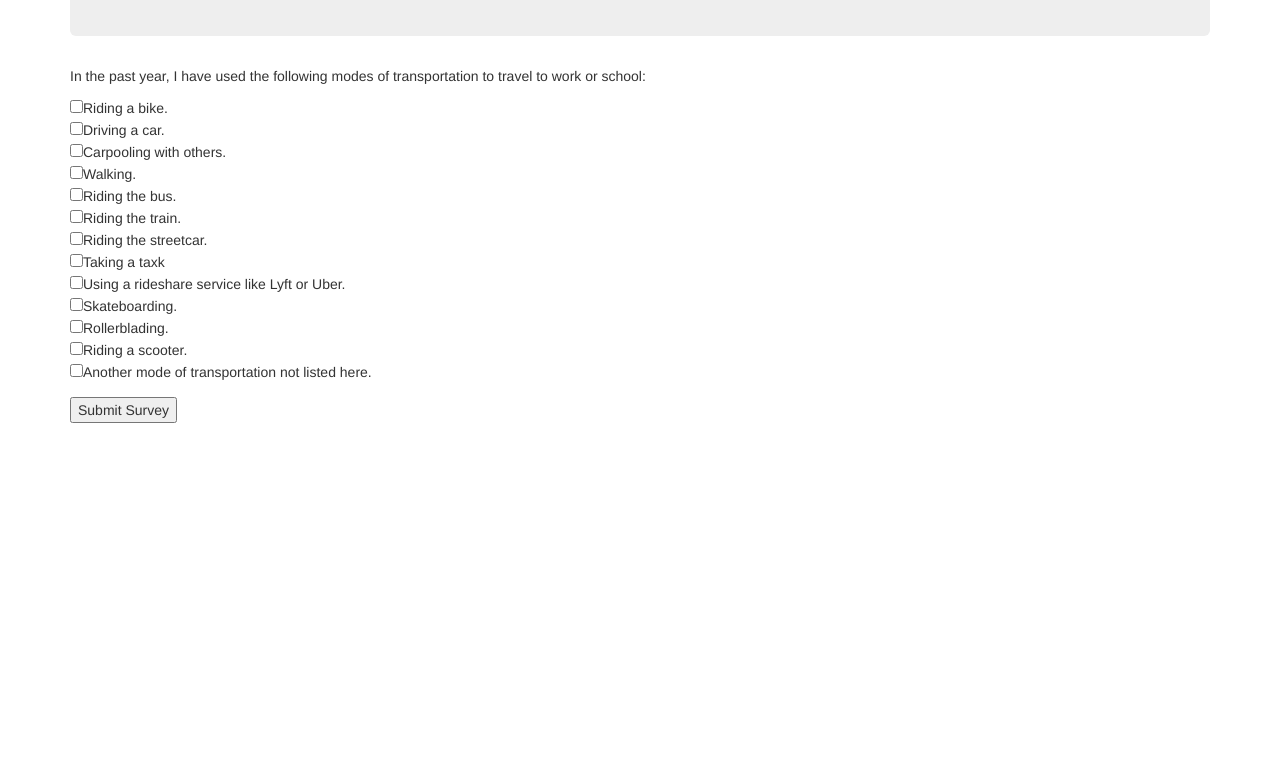
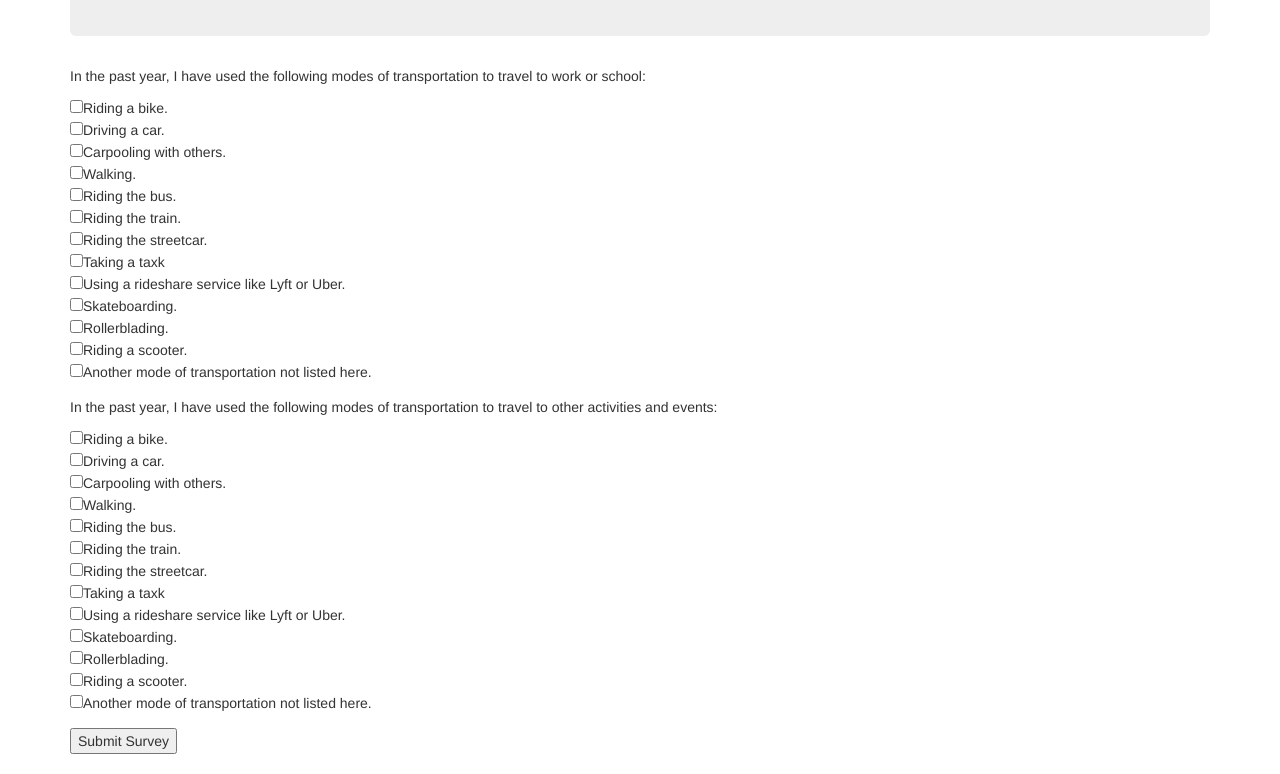
Before and after one commit to OutOfPseudonyms/transportation-survey, a plain HTML site: page index.html in a window 1280 px wide. Shown: the part 123-897 px from the top of the page. Before the commit the page ends 800 px from the top, so only its background shows below. Drawn offline with Linux system fonts and the light colour scheme.

Commit message:
add html and JavaScript for second question.

```diff
--- a/css/styles.css
+++ b/css/styles.css
@@ -1,3 +1,7 @@
 #work-responses {
   display: none;
 }
+
+#fun-responses {
+  display: none;
+}
--- a/index.html
+++ b/index.html
@@ -30,11 +30,31 @@
         <input type="checkbox" name="work-transportation" value="scooter">Riding a scooter.<br>
         <input type="checkbox" name="work-transportation" value="other">Another mode of transportation not listed here.<br>
       </div>
+      <div class="form-group">
+        <p>In the past year, I have used the following modes of transportation to travel to other activities and events:</p>
+        <input type="checkbox" name="fun-transportation" value="bike">Riding a bike.<br>
+        <input type="checkbox" name="fun-transportation" value="car">Driving a car.<br>
+        <input type="checkbox" name="fun-transportation" value="carpool">Carpooling with others.<br>
+        <input type="checkbox" name="fun-transportation" value="walk">Walking.<br>
+        <input type="checkbox" name="fun-transportation" value="bus">Riding the bus.<br>
+        <input type="checkbox" name="fun-transportation" value="train">Riding the train.<br>
+        <input type="checkbox" name="fun-transportation" value="streetcar">Riding the streetcar.<br>
+        <input type="checkbox" name="fun-transportation" value="taxi">Taking a taxk<br>
+        <input type="checkbox" name="fun-transportation" value="rideshare">Using a rideshare service like Lyft or Uber. <br>
+        <input type="checkbox" name="fun-transportation" value="skateboard">Skateboarding.<br>
+        <input type="checkbox" name="fun-transportation" value="rollerblade">Rollerblading.<br>
+        <input type="checkbox" name="fun-transportation" value="scooter">Riding a scooter.<br>
+        <input type="checkbox" name="fun-transportation" value="other">Another mode of transportation not listed here.<br>
+        </div>
       <button type="submit">Submit Survey</button>
     </form>
     <span id="work-responses">
       <p><b>You use the following methods of transportation to travel to work or school:</b></p>
     </span>
+    <br>
+    <span id="fun-responses">
+      <p><b>You use the following methods of transportation to travel to other activities and events:</b></p>
+    </span>
   </div>
 </body>
 </html>
--- a/js/scripts.js
+++ b/js/scripts.js
@@ -6,6 +6,11 @@ $(document).ready(function(){
       const workTransportationMode = $(this).val();
       $('#work-responses').append(workTransportationMode + "<br>");
     });
+    $("#fun-responses").show();
+    $("input:checkbos[name=fun-transportation]:checked").each(function(){
+      const funTransportationMode = $(this).val();
+      $('#fun-responses').append(funTransportationMode + "<br>");
+    });
     $('#transportation_survey').hide();
   });
 });
```
